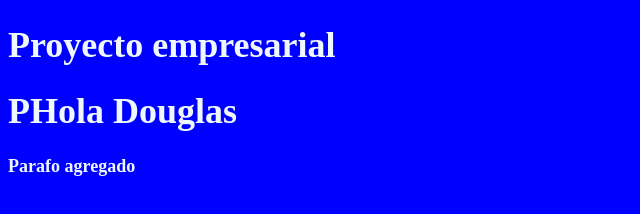
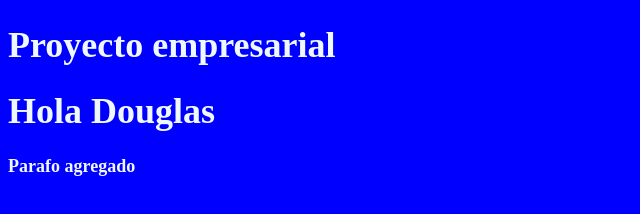
Before and after one commit to sancehzdouglas/cursogit, a plain HTML site: page index.html in a window 1280 px wide. Shown: the whole page, without its empty margins (0-640 px from the left). Drawn offline with Linux system fonts and the light colour scheme.

Commit message:
Update index.html

```diff
--- a/index.html
+++ b/index.html
@@ -9,7 +9,7 @@
 </head>
 <body>
    <h1>Proyecto empresarial</h1>
-    <h1>PHola Douglas</h1>
+    <h1>Hola Douglas</h1>
     <p> Parafo agregado</p>
 </body>
 </html>
```
